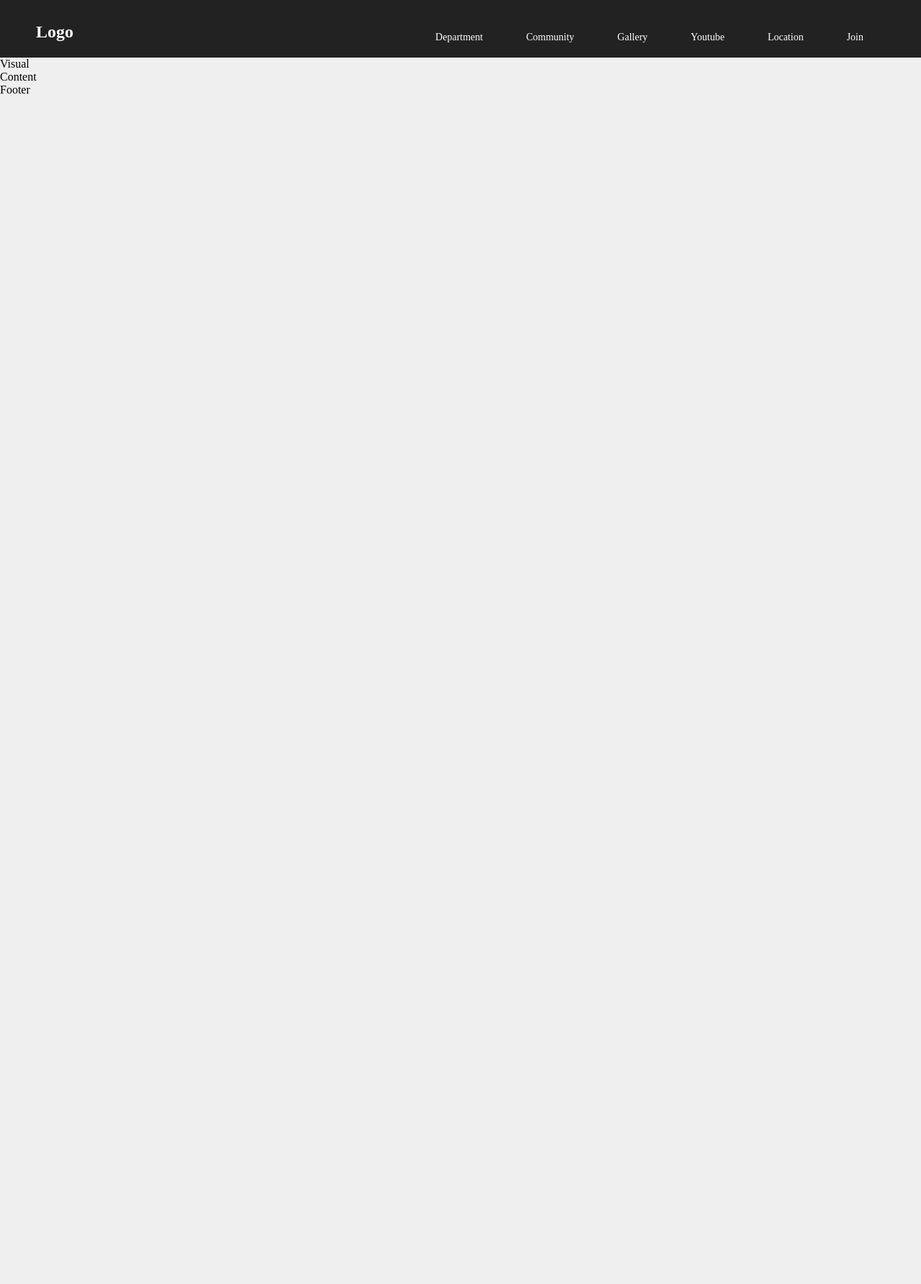
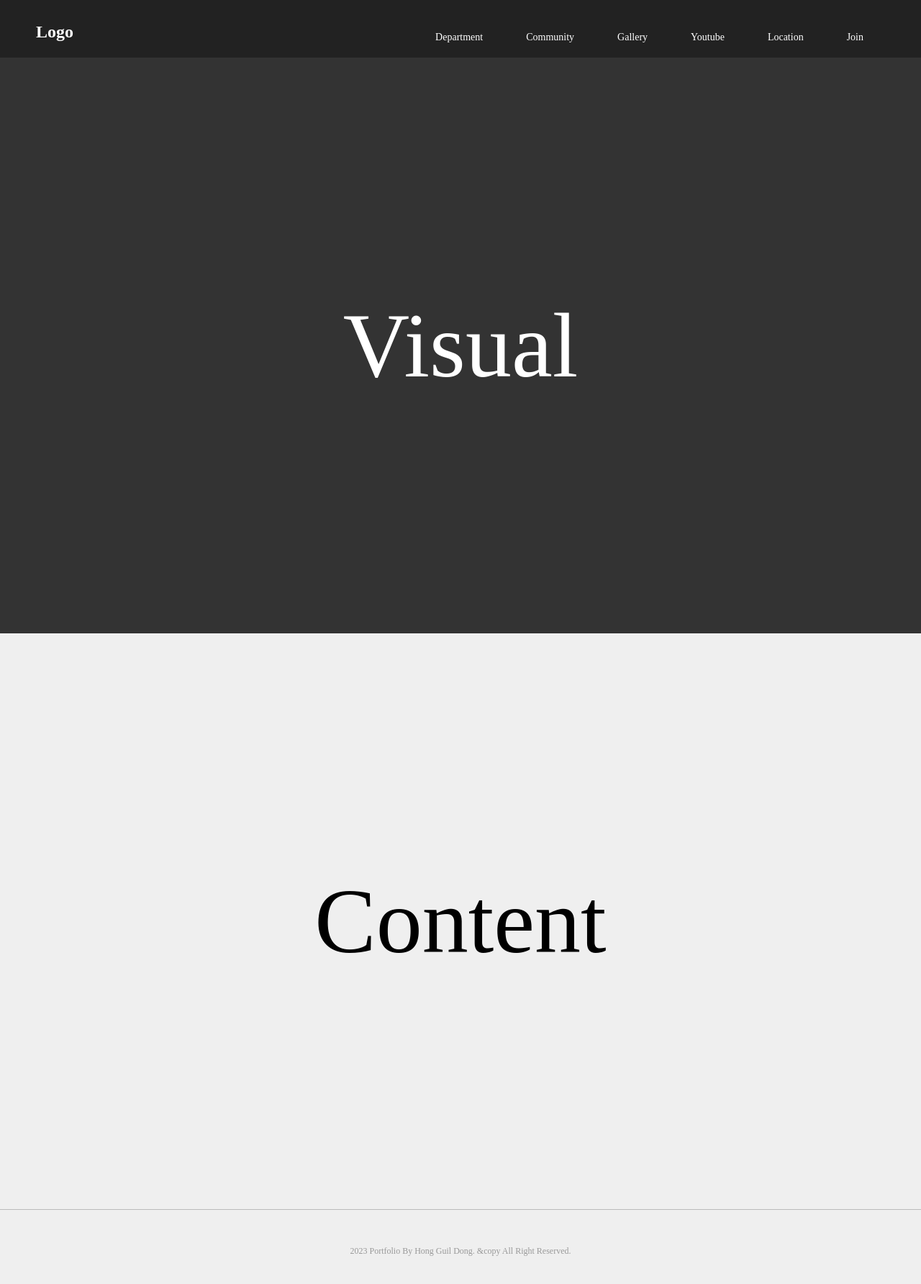
Before and after one commit to haglass/profile, a React (Create React App) app: page / in a window 1280 px wide. Shown: the top 1784 px of the page at 72% size. Before the commit the page ends 800 px from the top, so only its background shows below. Built offline with nearby package versions, Linux system fonts and the light colour scheme.

Commit message:
header 부분 중복 적용 Switch 문 적용
render적용

```diff
--- a/src/App.js
+++ b/src/App.js
@@ -1,4 +1,4 @@
-import { Route } from "react-router-dom";
+import { Route, Switch } from "react-router-dom";
 import Footer from "./components/common/Footer";
 import Header from "./components/common/Header";
 import Content from "./components/main/Content";
@@ -13,11 +13,16 @@ import Youtube from "./components/sub/Youtube";
 function App() {
   return (
     <>
-      <Header />
-      <Route exact path="/">
-        <Visual />
-        <Content />
-      </Route>
+      <Switch>
+        <Route exact path="/">
+          <Header type={"main"} />
+          <Visual />
+          <Content />
+        </Route>
+
+        {/* <Header type={"Sub"} /> */}
+        <Route path="/" render={() => <Header type={"sub"} />} />
+      </Switch>
 
       <Route path="/department" component={Department} />
       <Route path="/community" component={Community} />
--- a/src/components/common/Footer.js
+++ b/src/components/common/Footer.js
@@ -1,7 +1,14 @@
 import React from "react";
 
 const Footer = () => {
-  return <div>Footer</div>;
+  return (
+    <footer>
+      <div className="inner">
+        <p>2023 Portfolio By Hong Guil Dong. &copy All Right Reserved.</p>
+      </div>
+
+    </footer>
+  );
 };
 
 export default Footer;
--- a/src/components/main/Content.js
+++ b/src/components/main/Content.js
@@ -1,7 +1,7 @@
 import React from "react";
 
 const Content = () => {
-  return <div>Content</div>;
+  return <main>Content</main>;
 };
 
 export default Content;
--- a/src/components/main/Visual.js
+++ b/src/components/main/Visual.js
@@ -1,7 +1,7 @@
 import React from "react";
 
 const Visual = () => {
-  return <div>Visual</div>;
+  return <div id="Visual">Visual</div>;
 };
 
 export default Visual;
--- a/src/scss/common/_footer.scss
+++ b/src/scss/common/_footer.scss
@@ -0,0 +1,14 @@
+footer{
+    width: 100%;
+    border-top: 1px solid #bbb;
+    .inner{
+        width: 1180px;
+        margin: 0 auto;
+        padding: 50px;
+        p{
+            font-size: 12px;
+            color: #999;
+            text-align: center;
+        }
+    }
+}
--- a/src/scss/main/_content.scss
+++ b/src/scss/main/_content.scss
@@ -0,0 +1,10 @@
+main{
+    width: 100%;
+    height: 100vh;
+    display: flex;
+    justify-content: center;
+    align-items: center;
+    font-size: 10vw;
+
+
+}
--- a/src/scss/main/_visual.scss
+++ b/src/scss/main/_visual.scss
@@ -0,0 +1,10 @@
+#Visual {
+  width: 100%;
+  height: 100vh;
+  background-color: #333;
+  display: flex;
+  justify-content: center;
+  align-items: center;
+  font-size: 10vw;
+  color: #fff;
+}
```
